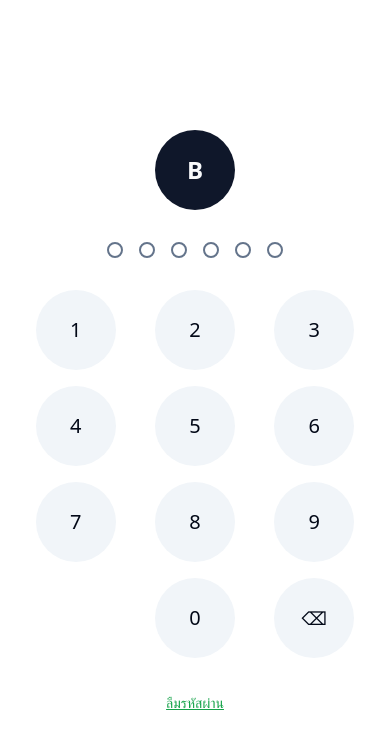
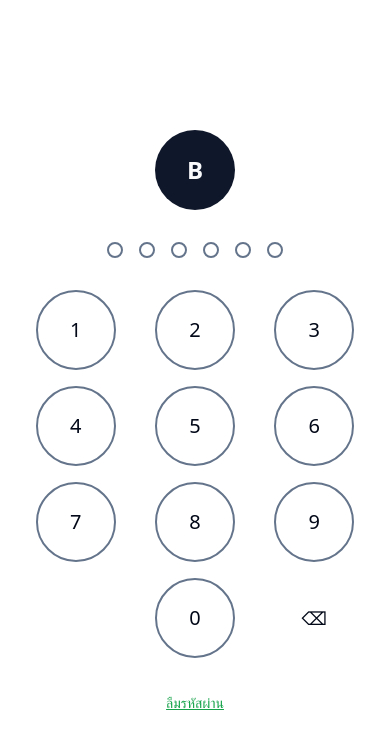
Before and after one commit to newsoyes/just-thai-talk, a React (Vite) app: page / in a window 390 px wide. Shown: the top 748 px of the page. Built offline with nearby package versions, Linux system fonts and the light colour scheme.

Commit message:
Refactor passcode entry UI
Update passcode entry UI with green indicator dots, remove background from number buttons, and provide instructions for mobile app deployment and image integration.

```diff
--- a/src/pages/PasscodeEntry.tsx
+++ b/src/pages/PasscodeEntry.tsx
@@ -29,7 +29,7 @@ const PasscodeEntry = () => {
         key={index}
         className={`w-4 h-4 rounded-full border-2 transition-colors duration-200 ${
           index < passcode.length
-            ? 'bg-primary border-primary'
+            ? 'bg-green-500 border-green-500'
             : 'bg-background border-muted-foreground'
         }`}
       />
@@ -61,7 +61,7 @@ const PasscodeEntry = () => {
             <button
               key={number}
               onClick={() => handleNumberPress(number)}
-              className="w-20 h-20 mx-auto bg-secondary hover:bg-accent text-foreground rounded-full text-xl font-medium transition-colors duration-200 active:scale-95 transform"
+              className="w-20 h-20 mx-auto border-2 border-muted-foreground hover:border-accent text-foreground rounded-full text-xl font-medium transition-colors duration-200 active:scale-95 transform"
             >
               {number}
             </button>
@@ -71,13 +71,13 @@ const PasscodeEntry = () => {
           <div></div>
           <button
             onClick={() => handleNumberPress('0')}
-            className="w-20 h-20 mx-auto bg-secondary hover:bg-accent text-foreground rounded-full text-xl font-medium transition-colors duration-200 active:scale-95 transform"
+            className="w-20 h-20 mx-auto border-2 border-muted-foreground hover:border-accent text-foreground rounded-full text-xl font-medium transition-colors duration-200 active:scale-95 transform"
           >
             0
           </button>
           <button
             onClick={handleDelete}
-            className="w-20 h-20 mx-auto bg-secondary hover:bg-accent text-foreground rounded-full text-lg font-medium transition-colors duration-200 active:scale-95 transform flex items-center justify-center"
+            className="w-20 h-20 mx-auto hover:bg-accent text-foreground text-lg font-medium transition-colors duration-200 active:scale-95 transform flex items-center justify-center"
           >
             ⌫
           </button>
```
